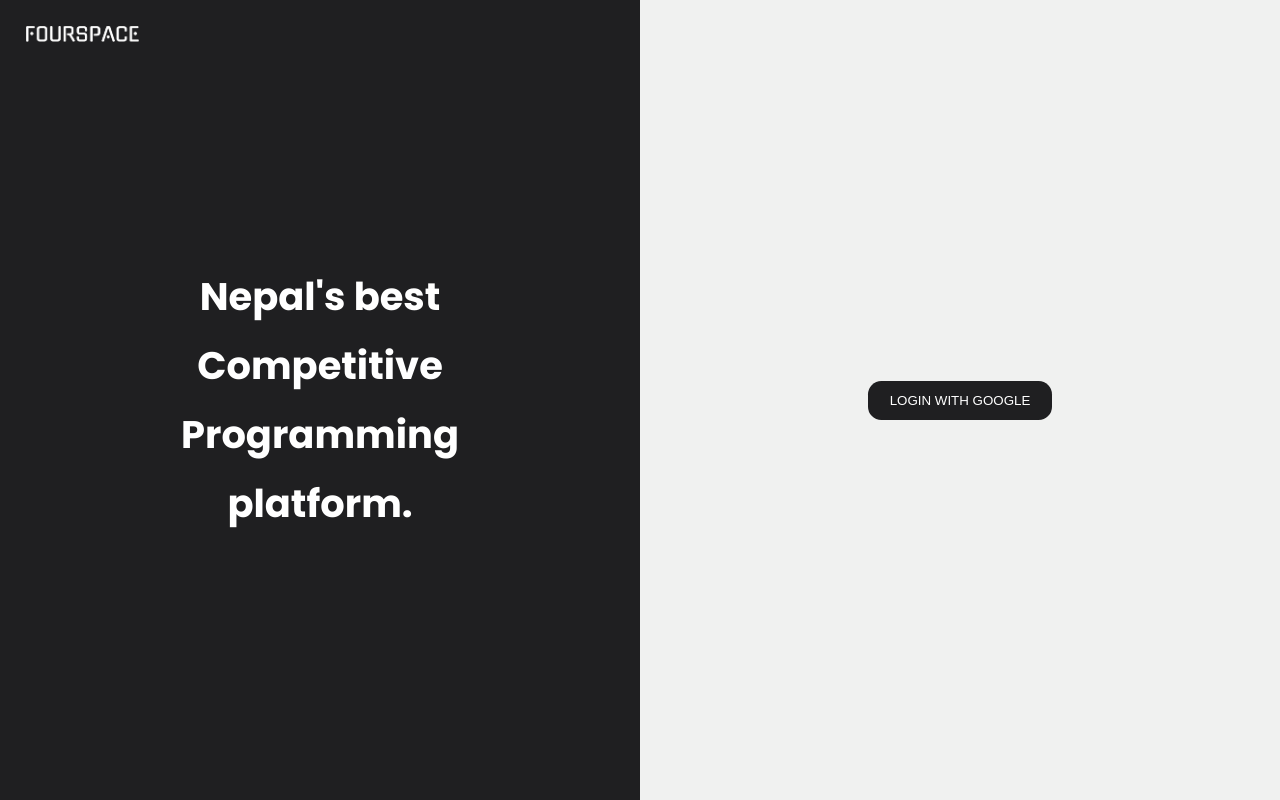
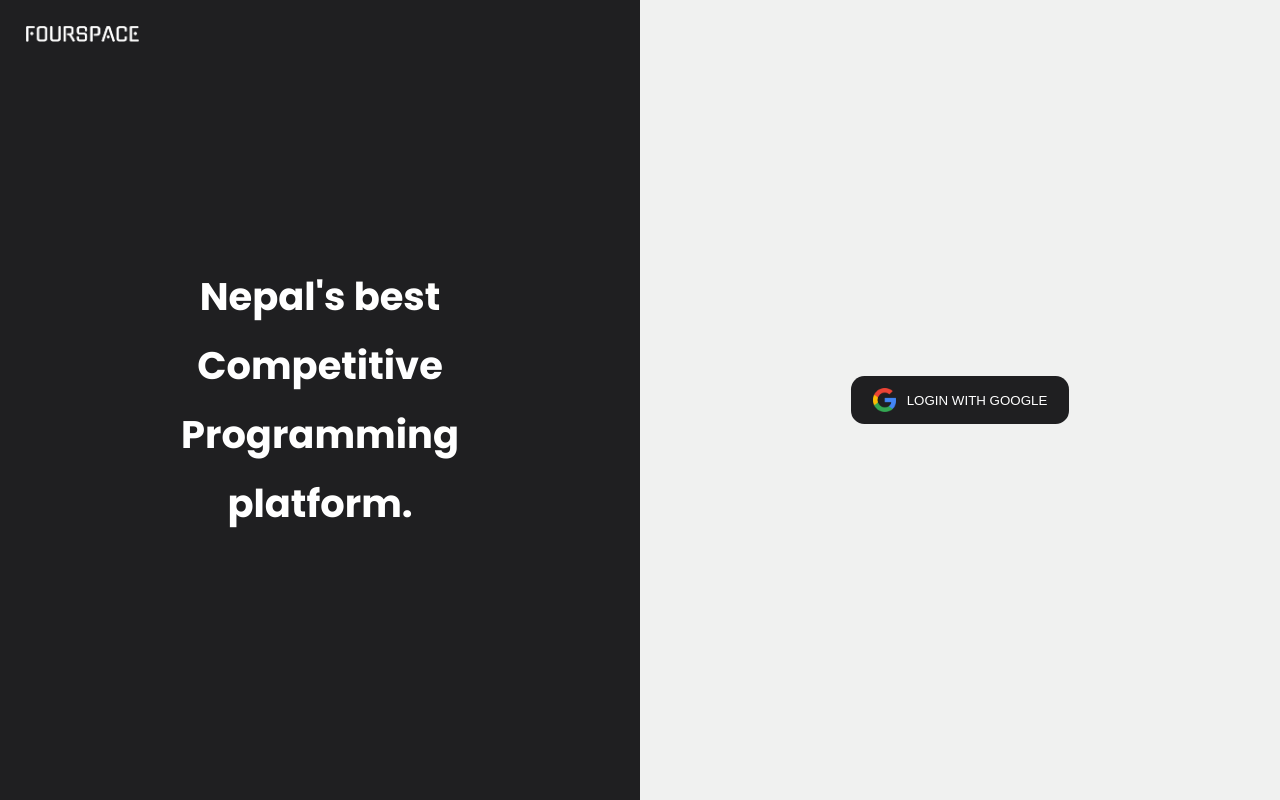
Before and after one commit to GunjanRajTiwari/fs-frontend, a React (Create React App) app: page /profile in a window 1280 px wide. Built offline with nearby package versions, Linux system fonts and the light colour scheme; no server answers.

Commit message:
profile and register

```diff
--- a/src/App.js
+++ b/src/App.js
@@ -21,12 +21,16 @@ function App() {
 
 	return (
 		<div className='App'>
-			<Navbar />
+			<Navbar userObject={userObject} />
 			<Routes>
 				<Route path='/' element={<ContestListPage />} />
 				<Route path='/contests' element={<ContestListPage />} />
 				<Route path='/contests/:id' element={<ContestPage />} />
 				<Route path='/profile' element={<ProfilePage />} />
+				<Route
+					path='/profile/:username'
+					element={<ProfilePage />}
+				/>
 				<Route path='/problems/:id' element={<ProblemPage />} />
 				<Route path='/leaderboard' element={<LeaderboardPage />} />
 			</Routes>
--- a/src/components/Button.js
+++ b/src/components/Button.js
@@ -1,9 +1,10 @@
 import React from "react";
 import colors from "../config/colors";
 
-export const Button = ({ title, style, onClick }) => {
+export const Button = ({ title, style, onClick, icon }) => {
 	return (
 		<button onClick={onClick} style={{ ...styles.button, ...style }}>
+			{icon && icon}
 			{title}
 		</button>
 	);
@@ -20,5 +21,7 @@ const styles = {
 		fontWeight: 500,
 		border: "none",
 		cursor: "pointer",
+		display: "flex",
+		alignItems: "center",
 	},
 };
--- a/src/components/LineChart.js
+++ b/src/components/LineChart.js
@@ -6,11 +6,11 @@ ChartJS.register(...registerables);
 
 export const LineChart = ({ data }) => {
 	const chartData = {
-		labels: data.map(d => d.start),
+		labels: ["Start", ...data.map(d => d.start)],
 		datasets: [
 			{
 				label: "Rating",
-				data: data.map(d => d.rating),
+				data: [0, ...data.map(d => d.rating)],
 				borderColor: colors.primary,
 				borderWidth: 2,
 			},
@@ -27,6 +27,19 @@ export const LineChart = ({ data }) => {
 					plugins: {
 						legend: {
 							display: false,
+						},
+						tooltip: {
+							callbacks: {
+								label: context => {
+									if (context.dataIndex == 0)
+										return "Start";
+									return (
+										data[context.dataIndex - 1].title +
+										" : " +
+										context.formattedValue
+									);
+								},
+							},
 						},
 					},
 				}}
--- a/src/components/Navbar.js
+++ b/src/components/Navbar.js
@@ -1,11 +1,11 @@
 import React, { useState } from "react";
-import { FaRegUser } from "react-icons/fa";
+import { FaRegUser, FaChevronDown } from "react-icons/fa";
 import { Link } from "react-router-dom";
 
 import colors from "../config/colors";
 import { Button } from "./Button";
 
-export const Navbar = () => {
+export const Navbar = ({ userObject }) => {
 	const [dropdown, setDropdown] = useState(false);
 
 	const handleLogout = () => {
@@ -14,18 +14,29 @@ export const Navbar = () => {
 
 	return (
 		<div style={styles.container}>
-			<img style={styles.logo} src='/logo-white.png' />
+			<Link to='/'>
+				<img style={styles.logo} src='/logo-white.png' />
+			</Link>
 			<div
 				style={styles.menu}
 				onClick={() => setDropdown(!dropdown)}>
-				<FaRegUser size={16} />
+				{userObject ? (
+					<img
+						referrerpolicy='no-referrer'
+						style={styles.avatar}
+						src={userObject.avatar}
+					/>
+				) : (
+					<FaRegUser style={styles.icon} size={16} />
+				)}
+				<FaChevronDown style={styles.icon} size={16} />
 			</div>
 			{dropdown && (
 				<div style={styles.dropdown}>
 					<Link
 						style={styles.item}
 						className='highlight'
-						to='/profile'
+						to={"/profile/" + userObject.username}
 						onClick={() => setDropdown(false)}>
 						Profile
 					</Link>
@@ -59,10 +70,11 @@ const styles = {
 	menu: {
 		backgroundColor: colors.white,
 		height: "32px",
-		width: "32px",
+		width: "64px",
 		borderRadius: "2em",
-		display: "grid",
-		placeItems: "center",
+		display: "flex",
+		justifyContent: "space-between",
+		alignItems: "center",
 		color: colors.primary,
 	},
 	dropdown: {
@@ -87,4 +99,11 @@ const styles = {
 		borderRadius: "1em",
 		marginBottom: "0.5em",
 	},
+	avatar: {
+		height: "32px",
+		borderRadius: "50%",
+	},
+	icon: {
+		margin: "0 0.6em",
+	},
 };
--- a/src/pages/ContestPage.js
+++ b/src/pages/ContestPage.js
@@ -4,6 +4,7 @@ import { NumberCard } from "../components/NumberCard";
 import { Leaderboard } from "../components/Leaderboard";
 import colors from "../config/colors";
 import axios from "axios";
+import { Button } from "../components/Button";
 
 // const data = [
 // 	{
@@ -43,6 +44,7 @@ export const ContestPage = () => {
 
 	const loadContest = async () => {
 		const result = await axios.get("/api/contests/" + id);
+		console.log(result.data.data);
 		setContest(result.data.data);
 	};
 
@@ -61,10 +63,33 @@ export const ContestPage = () => {
 		setLeaderboard(data);
 	};
 
+	const handleRegister = async () => {
+		console.log(contest.id);
+		const { data } = await axios.post(
+			"/api/contests/" + contest.id + "/register"
+		);
+		if (data.error) {
+			alert(data.error);
+			return;
+		}
+		alert("Registered Successfully !!");
+		loadContest();
+	};
+
 	return (
 		<div>
 			<h1 style={styles.heading}>Weekly Drive 1</h1>
 			<p style={styles.heading}>Starting in: 00:02:33</p>
+
+			{contest && !contest.registered && !contest.started && (
+				<Button
+					style={styles.registerBtn}
+					title='Register'
+					onClick={handleRegister}
+				/>
+			)}
+
+			{contest?.Problems && (
 				<div style={styles.problemList}>
 					{contest?.Problems?.map((problem, index) => (
 						<NumberCard
@@ -73,10 +98,14 @@ export const ContestPage = () => {
 							title={problem.title}
 							subTitle='Easy'
 							info={problem.point + " Points"}
-						onClick={() => navigate("/problems/" + problem.id)}
+							onClick={() =>
+								navigate("/problems/" + problem.id)
+							}
 						/>
 					))}
 				</div>
+			)}
+
 			<h2 style={styles.heading}>Leaderboard</h2>
 			{me && (
 				<div style={styles.me}>
@@ -88,10 +117,11 @@ export const ContestPage = () => {
 					/>
 				</div>
 			)}
+
 			<Leaderboard leaderboard={leaderboard} showLabel />
+
 			<div style={styles.description}>
-				This contest will have 3 questions of varying difficulty.
-				Bla bla bla description about the contest
+				{contest && contest.description}
 			</div>
 		</div>
 	);
@@ -122,4 +152,8 @@ const styles = {
 		borderRadius: "2em",
 		padding: "1em",
 	},
+	registerBtn: {
+		margin: "2em auto",
+		boxShadow: colors.shadow,
+	},
 };
--- a/src/pages/Login.js
+++ b/src/pages/Login.js
@@ -18,6 +18,9 @@ export const Login = ({ setUser, setSignedIn }) => {
 			<div style={styles.right}>
 				<div id='signInButton'>
 					<Button
+						icon={
+							<img style={styles.google} src='/google.png' />
+						}
 						title='Login with Google'
 						onClick={googleLogin}
 					/>
@@ -30,7 +33,7 @@ export const Login = ({ setUser, setSignedIn }) => {
 const styles = {
 	container: {
 		display: "grid",
-		gridTemplateColumns: "1fr 1fr",
+		gridTemplateColumns: "repeat(auto-fit, minmax(400px,1fr))",
 		textAlign: "center",
 		height: "100vh",
 	},
@@ -58,4 +61,8 @@ const styles = {
 		fontSize: "2.4rem",
 		lineHeight: "1.8em",
 	},
+	google: {
+		height: "24px",
+		padding: "0 0.8em 0 0",
+	},
 };
--- a/src/pages/ProblemPage.js
+++ b/src/pages/ProblemPage.js
@@ -21,8 +21,11 @@ export const ProblemPage = () => {
 	const loadProblem = async () => {
 		const { data } = await axios.get("/api/problems/" + id);
 		if (data.error) alert(data.error);
-		console.log(data.data);
 		setProblem(data.data);
+	};
+
+	const handleSubmit = submission => {
+		alert("Submission is under maintainence!");
 	};
 
 	return (
@@ -48,7 +51,11 @@ export const ProblemPage = () => {
 						<Submissions data={problem.solutions} />
 					)}
 				</div>
-				<CodeEditor style={styles.right} languages={languages} />
+				<CodeEditor
+					onSubmit={handleSubmit}
+					style={styles.right}
+					languages={languages}
+				/>
 			</div>
 		</div>
 	);
--- a/src/pages/ProfilePage.js
+++ b/src/pages/ProfilePage.js
@@ -1,69 +1,43 @@
-import React from "react";
+import React, { useEffect, useState } from "react";
 import { FaCrown } from "react-icons/fa";
 import { LineChart } from "../components/LineChart";
 import { NumberCard } from "../components/NumberCard";
 import colors from "../config/colors";
-
-const profile = {
-	id: 123,
-	username: "GunZaaN",
-	name: "Gunjan Raj Tiwari",
-	avatar: "https://gunjanraj.netlify.app/assets/avatar.png",
-	rank: "ELITE",
-	rating: 1408,
-	contests: [
-		{
-			id: 2,
-			title: "Weekly Drive 3",
-			solved: 3,
-			rank: 3,
-			start: "2022-09-26",
-			rating: 900,
-		},
-		{
-			id: 3,
-			title: "Off Road 1",
-			solved: 2,
-			rank: 2880,
-			start: "2022-10-27",
-			rating: 1200,
-		},
-		{
-			id: 4,
-			title: "Weekly Drive 4",
-			solved: 3,
-			rank: 3,
-			start: "2022-11-26",
-			rating: 980,
-		},
-		{
-			id: 5,
-			title: "Off Road 2",
-			solved: 2,
-			rank: 2880,
-			start: "2022-12-27",
-			rating: 1210,
-		},
-		{
-			id: 6,
-			title: "Weekly Drive 3",
-			solved: 3,
-			rank: 3,
-			start: "2023-01-26",
-			rating: 1609,
-		},
-		{
-			id: 3,
-			title: "Off Road 1",
-			solved: 2,
-			rank: 2880,
-			start: "2023-04-27",
-			rating: 1877,
-		},
-	],
-};
+import { Loading } from "../components/Loading";
+import { useParams } from "react-router-dom";
+import axios from "axios";
 
 export const ProfilePage = () => {
+	const [profile, setProfile] = useState();
+	const [contests, setContests] = useState([]);
+	const { username } = useParams();
+
+	useEffect(() => {
+		loadProfile();
+	}, []);
+
+	const loadProfile = async () => {
+		const { data } = await axios.get("/api/user/" + username);
+		if (!data.data) {
+			alert("No user with this username.");
+			return;
+		}
+		var { Contests, ...userProfile } = data.data;
+		setProfile(userProfile);
+		var contestHistory = data.data.Contests;
+
+		let rating = 0;
+		var contestHistory = contestHistory.map(c => {
+			var { Register, ...contestData } = c;
+			contestData.start = new Date(contestData.start).toDateString();
+			rating += c.Register.change;
+			return { ...contestData, ...c.Register, rating };
+		});
+		setContests(contestHistory);
+	};
+
+	if (!profile) return <Loading />;
+
 	return (
 		<div>
 			<div style={styles.profile}>
@@ -79,20 +53,27 @@ export const ProfilePage = () => {
 					<div>{"@" + profile.username}</div>
 					<div style={styles.rating}>{profile.rating}</div>
 				</div>
-				<img style={styles.avatar} src={profile.avatar} />
+				<img
+					referrerpolicy='no-referrer'
+					style={styles.avatar}
+					src={profile.avatar}
+				/>
 			</div>
-			<LineChart data={profile.contests} />
-			{profile.contests && profile.contests.length > 0 && (
+			<LineChart data={contests} />
+			{contests && contests.length > 0 && (
 				<div style={styles.history}>
 					<h2 style={styles.heading}>History</h2>
 
-					{profile.contests.map((contest, index) => (
+					{contests.map((contest, index) => (
 						<NumberCard
 							key={index}
 							number={index + 1}
 							title={contest.title}
 							subTitle={"Solved: " + contest.solved}
-							info={"# " + contest.rank}
+							info={
+								(contest.change > 0 && " + ") +
+								contest.change
+							}
 						/>
 					))}
 				</div>
@@ -125,13 +106,18 @@ const styles = {
 		color: colors.light,
 	},
 	avatar: {
-		width: "200px",
-		height: "200px",
+		width: "100px",
+		height: "100px",
 		objectFit: "cover",
 		borderRadius: "2em",
 	},
 	rank: {
-		fontSize: "1.2rem",
+		fontSize: "1.1rem",
+		padding: "0.3em 1em",
+		borderRadius: "200px",
+		backgroundColor: colors.white,
+		maxWidth: "160px",
+		marginBottom: "0.5em",
 	},
 	name: {
 		fontSize: "1.5rem",
```
Also changed, not shown: public/google.png (added), 1 other file (tests, documents, lock files or other folders). Lines whose indentation alone changed are shown as unchanged.
